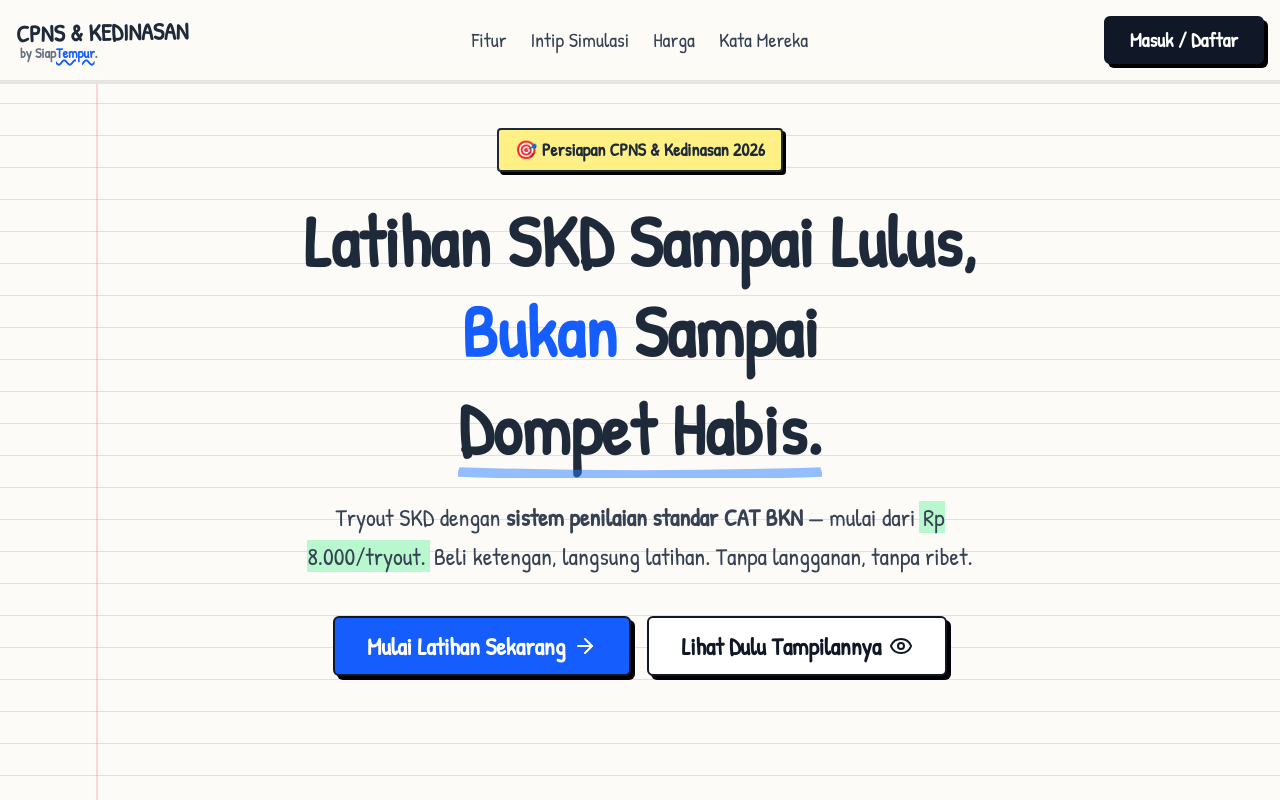
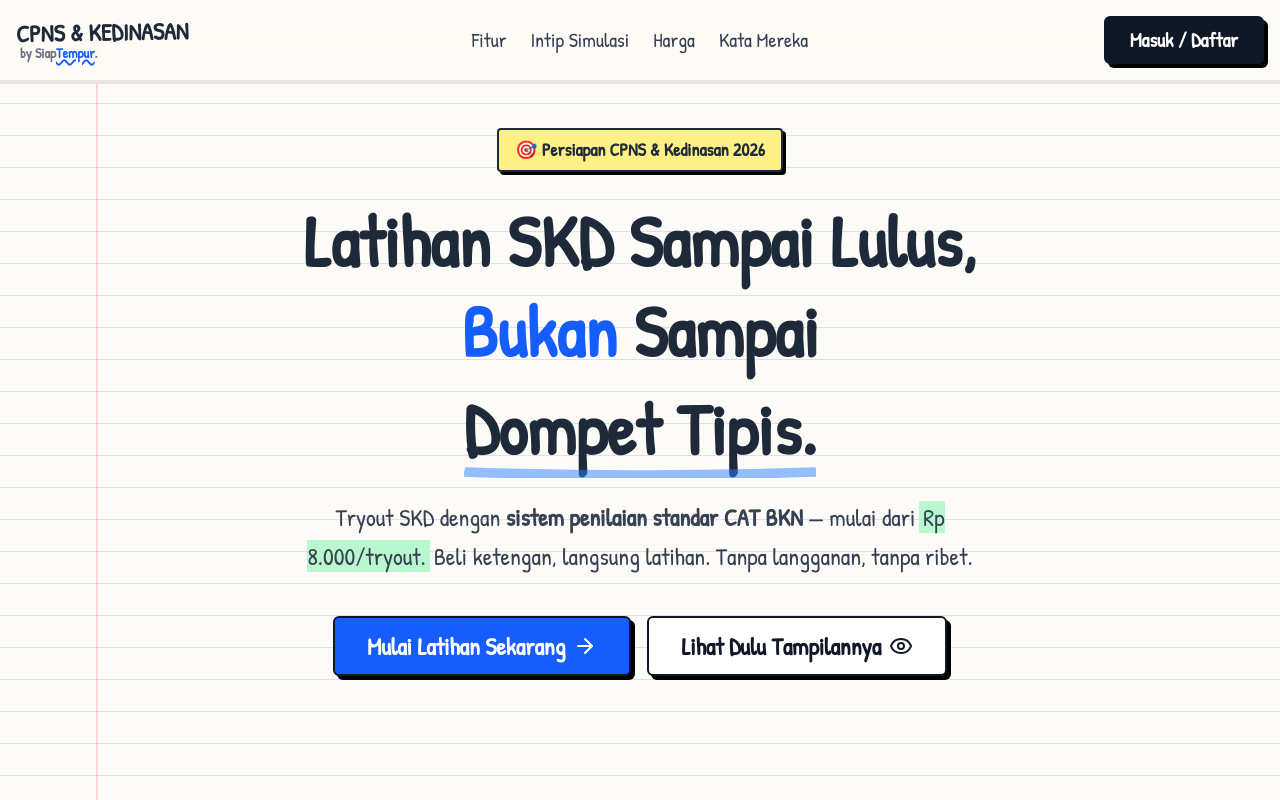
Before and after one commit to siaptempur6801/siap-tempur, a Next.js app: page /cpns in a window 1280 px wide. Shown: the top 800 px of the page. Built offline with nearby package versions, Linux system fonts and the light colour scheme; no server answers.

Commit message:
feat: update text in LandingUI component for clarity

```diff
--- a/components/home/LandingUI.tsx
+++ b/components/home/LandingUI.tsx
@@ -172,7 +172,7 @@ export default function Home({ user: initialUser }: { user: LandingUser }) {
                         Latihan SKD Sampai Lulus, <br />
                         <span className="text-blue-600">Bukan</span> Sampai <br />
                         <span className="relative inline-block mt-2">
-                            Dompet Habis.
+                            Dompet Tipis.
                             {/* Coretan bawah */}
                             <svg className="absolute w-full h-3 -bottom-1 left-0 text-blue-500/50" viewBox="0 0 100 10" preserveAspectRatio="none">
                                 <path d="M0 5 Q 50 10 100 5" stroke="currentColor" strokeWidth="8" fill="none" />
```
